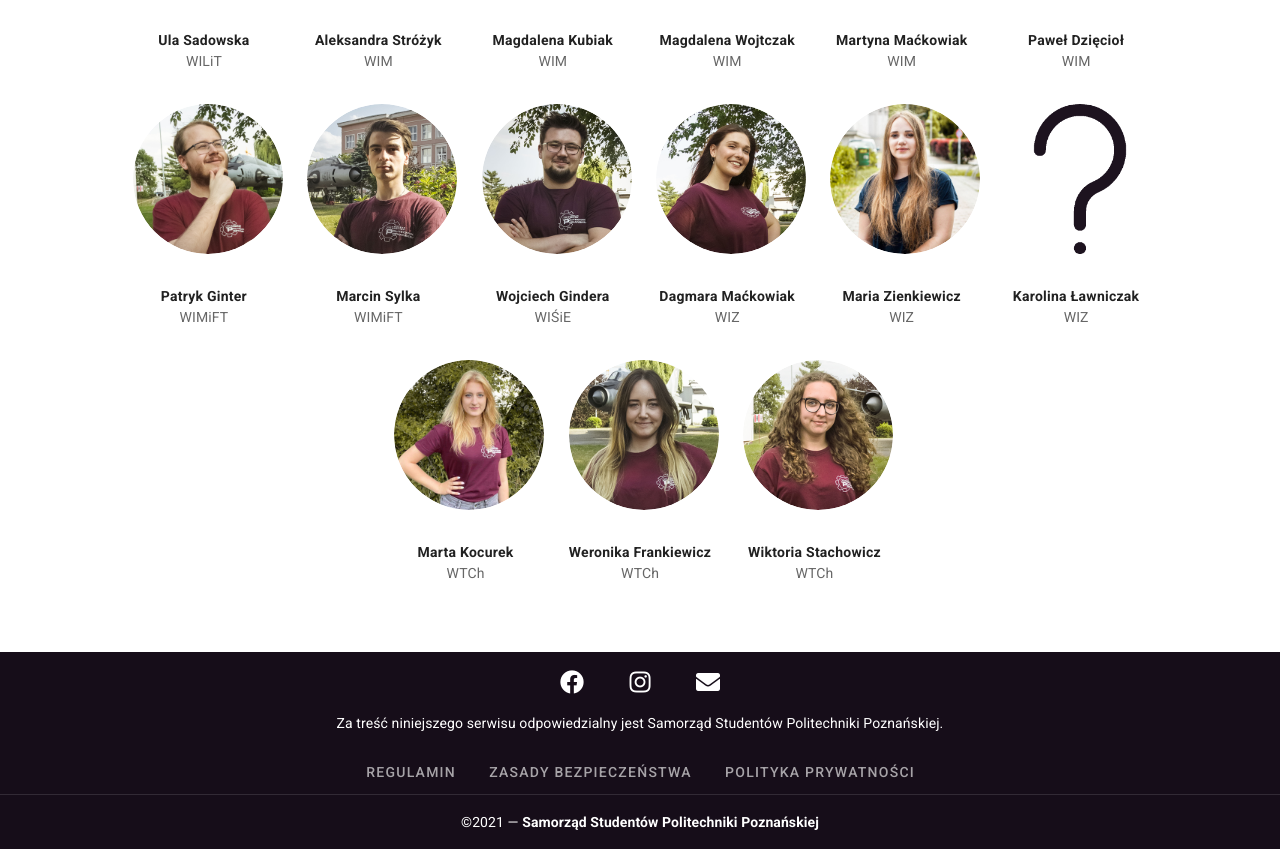
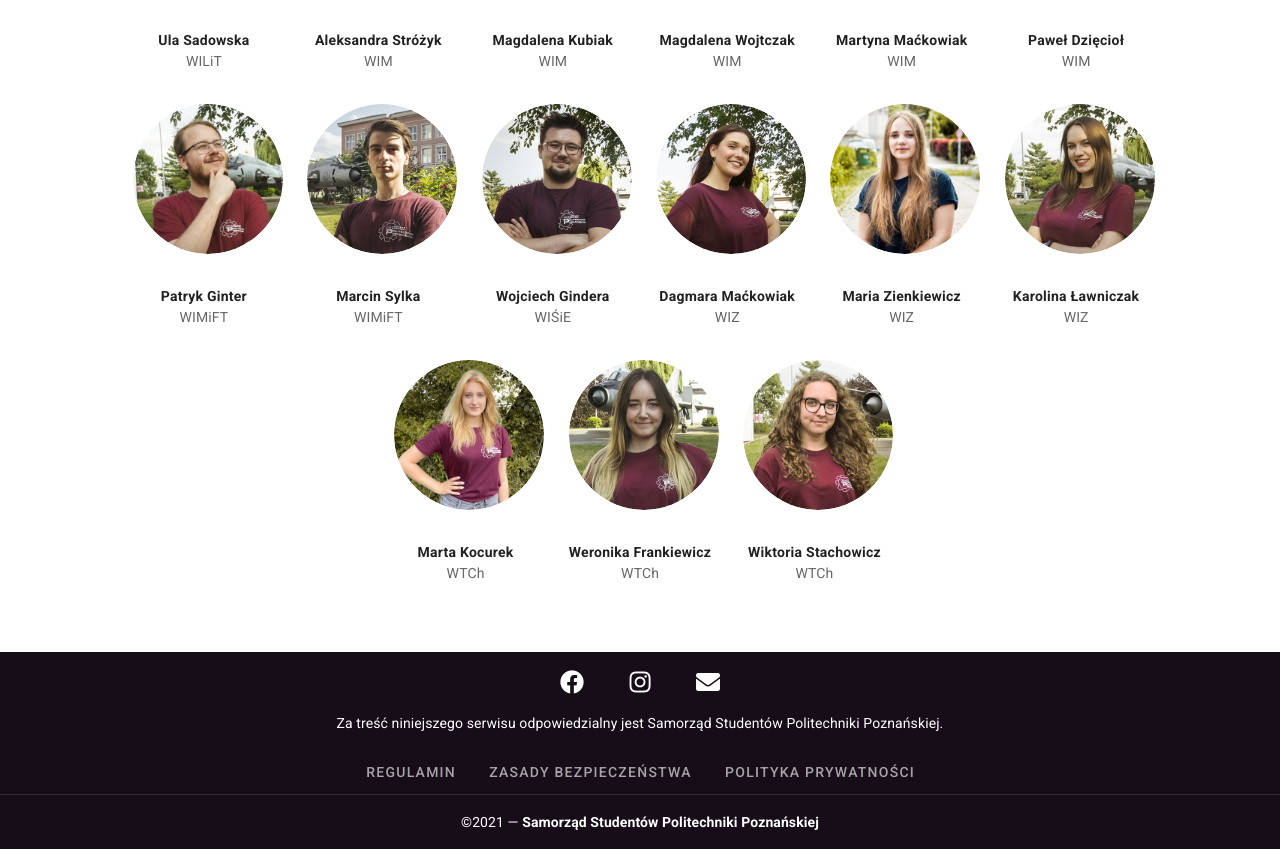
Before and after one commit to akai-org/karpicko-2023, a Vue app: page /#/kadra in a window 1280 px wide. Shown: the part 934-1783 px from the top of the page. Built offline with nearby package versions, Linux system fonts and the light colour scheme.

Commit message:
drobne zmiany edycje, dodanie ostatnich kadrowiczów

```diff
--- a/src/components/Crew/Crew.vue
+++ b/src/components/Crew/Crew.vue
@@ -153,7 +153,7 @@ export default {
         {
           name: 'Karolina Ławniczak',
           faculty: 'WIZ',
-          avatar: '',
+          avatar: 'Karolina.jpg',
         },
         {
           name: 'Marta Kocurek',
--- a/src/components/Home/partners/Partners.vue
+++ b/src/components/Home/partners/Partners.vue
@@ -65,6 +65,9 @@ export default {
         {
           src: 'fortuna.jpg',
         },
+        {
+          src: 'kontakt_cjo.png',
+        },
       ],
     };
   },
--- a/src/views/Crew.vue
+++ b/src/views/Crew.vue
@@ -7,7 +7,7 @@ export default {
   components: { Crew },
   metaInfo() {
     return {
-      title: 'Screen Name',
+      title: 'Karpicko 2021 - Obóz Integracyjno-Szkoleniowy Politechniki Poznańskiej',
     };
   },
 };
--- a/src/views/Home.vue
+++ b/src/views/Home.vue
@@ -39,7 +39,7 @@ export default {
   },
   metaInfo() {
     return {
-      title: 'Screen Name',
+      title: 'Karpicko 2021 - Obóz Integracyjno-Szkoleniowy Politechniki Poznańskiej',
     };
   },
 };
```
Also changed, not shown: src/assets/crew/Karolina.jpg (added), src/assets/partners/kontakt_cjo.png (added).
